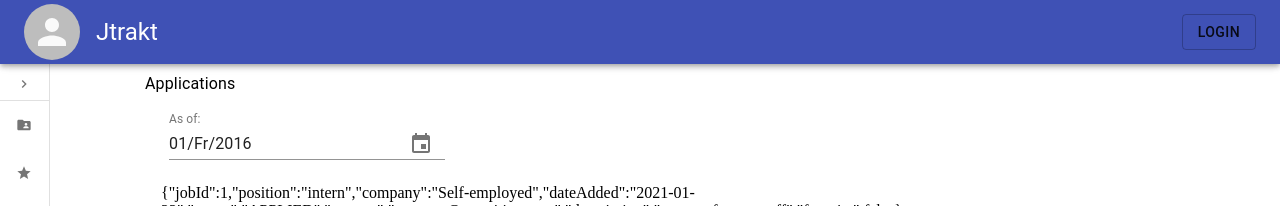
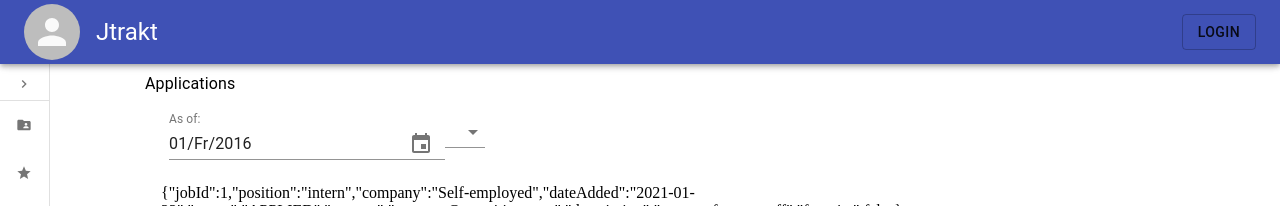
Before and after one commit to VinceDeslo/Jtrakt, a React (Create React App) app in the folder frontend-service/: page /#/ in a window 1280 px wide. Shown: the top 206 px of the page. Built offline with nearby package versions, Linux system fonts and the light colour scheme.

Commit message:
Added job status picker. Not functional.

```diff
--- a/frontend-service/src/components/Applications.tsx
+++ b/frontend-service/src/components/Applications.tsx
@@ -1,12 +1,12 @@
 import React, {useState} from 'react';
-import { Container, List, ListItem, Toolbar, Typography } from "@material-ui/core";
+import { Button, Container, Checkbox, Input, MenuItem, List, ListItem, ListItemText, Select, Toolbar, Typography } from "@material-ui/core";
 import { KeyboardDatePicker, MuiPickersUtilsProvider } from '@material-ui/pickers';
 import MomentUtils from '@date-io/moment';
 import moment from 'moment';
 import { Moment } from 'moment';
 
 import { useApplicationsStyle } from '../styles/applications-styles';
-import { fetchJobInfo } from '../data/jobData';
+import { fetchJobInfo, jobStatusMap } from '../data/jobData';
 
 function Applications() {
 
@@ -35,9 +35,19 @@ function Applications() {
         favorite: false,}
     ]
 
+    // date filter state variable
     const [date, setDate] = useState<Moment | null>(
         moment('2016-01-01')
     );
+
+    // Job filter state variable
+    const [jobStatus, setStatus] = useState<typeof jobStatusMap>(jobStatusMap);
+
+    // Job state variable handler
+    const handleStatusChange = (event: React.ChangeEvent<{ value: unknown }>) => {
+
+        setStatus(event.target.value as typeof jobStatusMap)
+    }
 
     return(
         <Container className={style.applicationsRoot}>
@@ -55,6 +65,24 @@ function Applications() {
                     'aria-label': 'change date',
                     }}
                 />
+                <Select
+                    label="Job Status:"
+                    labelId="Job Status"
+                    id="job-status-dialog"
+                    multiple
+                    value={jobStatus}
+                    onChange={handleStatusChange}
+                    input={<Input />}
+                    //renderValue={}
+                >{
+                    jobStatusMap.map((job) =>
+                        <MenuItem>
+                            <Checkbox checked={job.active} />
+                            <ListItemText primary={job.status} />
+                        </MenuItem>
+                    )
+                }
+                </Select>
                 </MuiPickersUtilsProvider>
             </Toolbar>
             <List>
--- a/frontend-service/src/data/jobData.ts
+++ b/frontend-service/src/data/jobData.ts
@@ -34,3 +34,8 @@ export enum jobStatus {
     Refused = 'REFUSED',
     Ghosted = 'GHOSTED',
 }
+
+// Provide a map of enum values and active state
+export const jobStatusMap = Object.keys(jobStatus).map(k =>
+
+    ({status: jobStatus[k as keyof typeof jobStatus], active: false}));
```
Also changed, not shown: 1 other file (tests, documents, lock files or other folders).
